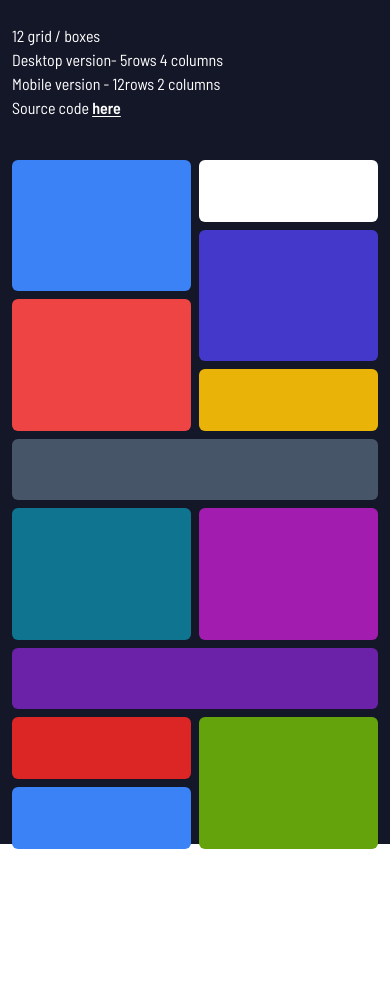
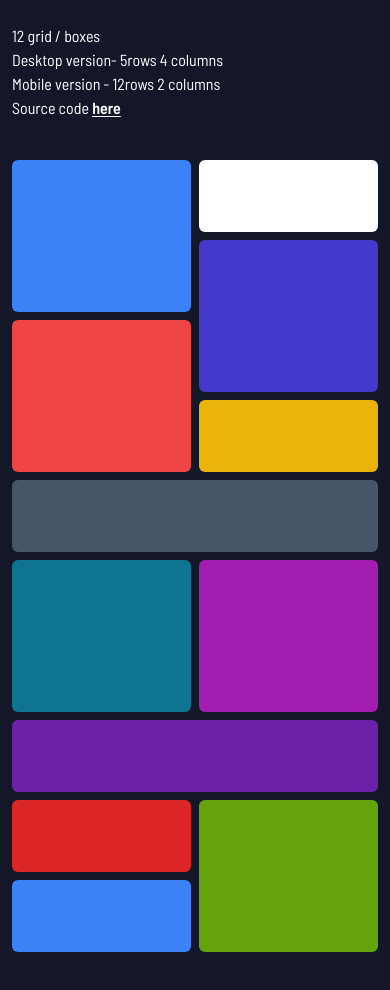
Before and after one commit to jmoseka/tailwind-component, a React (Create React App) app: page / in a window 390 px wide. Shown: the top 990 px of the page. Built offline with nearby package versions, Linux system fonts and the light colour scheme.

Commit message:
fix div overflow

```diff
--- a/src/App.js
+++ b/src/App.js
@@ -3,9 +3,9 @@ import './App.css';
 
 function App() {
   return (
-    <div className="App bg-strongBlue">
+    <div className="App md:h-screen bg-strongBlue">
       {/* <!-- Global Container --> */}
-      <div class="container h-screen px-3 max-w-7xl">
+      <div class="container px-3 max-w-7x">
 
         <ul class="desc text-white pt-6 flex flex-col items-start ">
           <li>12 grid / boxes </li>
@@ -17,9 +17,9 @@ function App() {
         </ul>
 
         {/* <!--Grid container--> */}
-        <div class="grid-container mt-8  m-auto h-full md:h-4/6 max-w-3xl">
+        <div class="grid-container mt-8  m-auto md:h-4/6 max-w-3xl ">
 
-          <div class="h-full w-full py-2 mx-auto max-w-4xl text-white text-center
+          <div class=" w-full py-2 mx-auto max-w-4xl text-white text-center
      grid grid-cols-2 grid-rows-12 md:grid-cols-5 md:grid-rows-4 gap-2">
 
 
--- a/src/index.css
+++ b/src/index.css
@@ -16,9 +16,15 @@ code {
     monospace;
 }
 
+body, html {
+  margin: 0;
+  padding: 0;
+}
+
 body {
   min-width: 300px;
   font-family: 'Barlow Semi Condensed', 'sans-serif';
+  overflow: scroll;
 }
 
 .col-span-1-5 {
@@ -26,5 +32,5 @@ body {
 }
 
 .grid-box {
-  @apply flex flex-col justify-center items-center rounded-md;
+  @apply flex flex-col justify-center items-center rounded-md p-9;
 }
```
